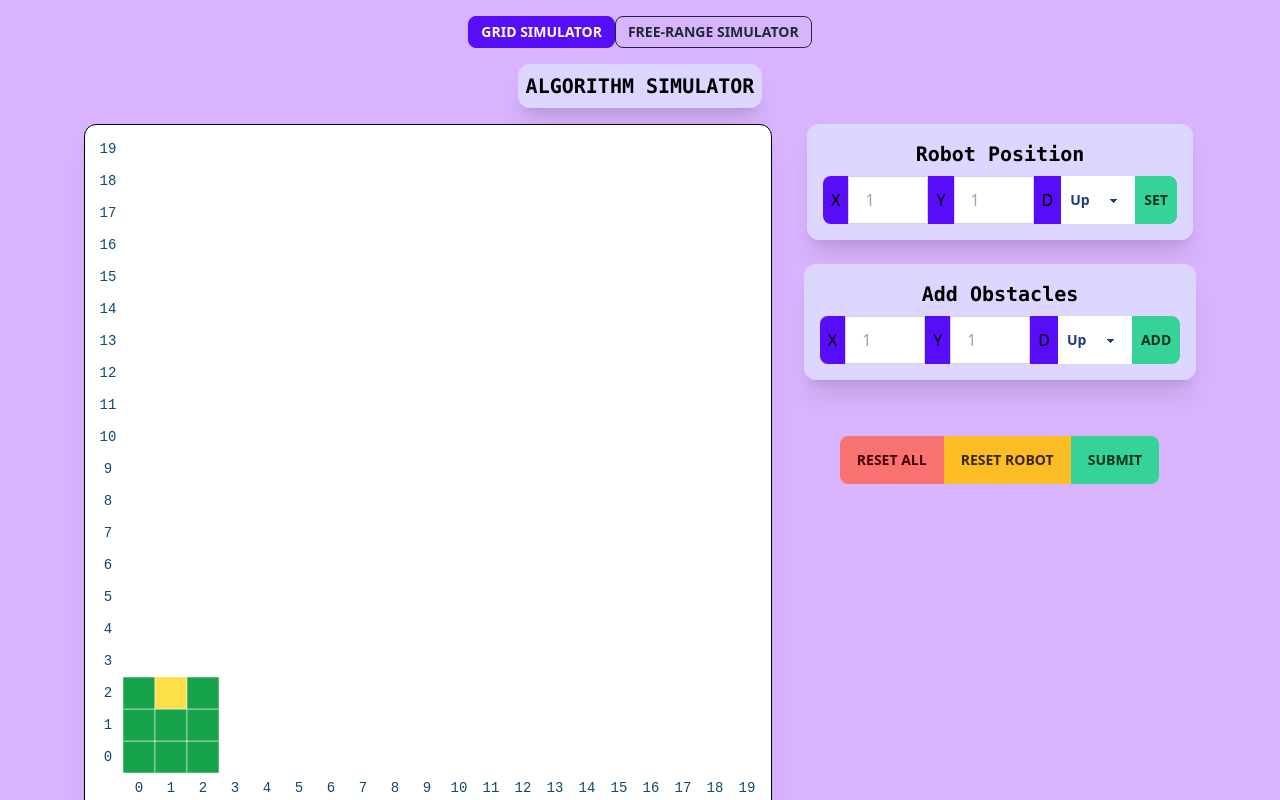
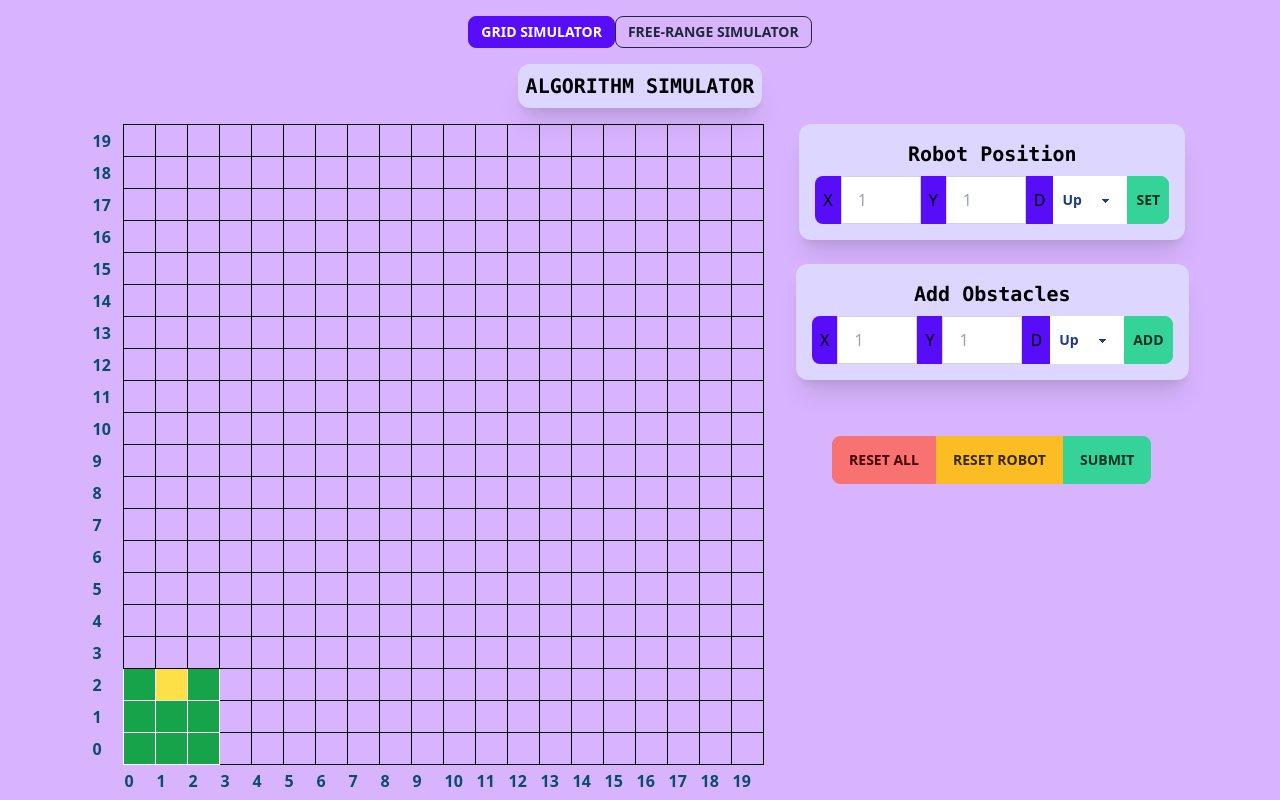
Before and after one commit to Erence/MDP-Group-14-S2-Y25-26, a Next.js app in the folder Algorithm Simulator/: page / in a window 1280 px wide. Built offline with nearby package versions, Linux system fonts and the light colour scheme.

Commit message:
Revert "Full lines follow through simulator"
This reverts commit 28a3139568d450600737eecf120d5133a1c0cc6e.

```diff
--- a/Algorithm Simulator/components/Simulator.js
+++ b/Algorithm Simulator/components/Simulator.js
@@ -1,4 +1,5 @@
-import React, { useState, useEffect, useRef } from "react";
+import React from "react";
+import { useState, useEffect } from "react";
 import QueryAPI from "./QueryAPI";
 
 const Direction = {
@@ -30,6 +31,10 @@ const transformCoord = (x, y) => {
   return { x: 19 - y, y: x };
 };
 
+function classNames(...classes) {
+  return classes.filter(Boolean).join(" ");
+}
+
 export default function Simulator() {
   const [robotState, setRobotState] = useState({
     x: 1,
@@ -51,21 +56,6 @@ export default function Simulator() {
   const [page, setPage] = useState(0);
   const [isPlaying, setIsPlaying] = useState(false);
 
-  // New states for Canvas rendering
-  const [cellSize, setCellSize] = useState(20);
-  const [isMounted, setIsMounted] = useState(false);
-  const canvasRef = useRef(null);
-
-  useEffect(() => {
-    setIsMounted(true);
-    const updateSize = () => {
-      setCellSize(window.innerWidth >= 768 ? 32 : 20);
-    };
-    updateSize(); // Initial call
-    window.addEventListener("resize", updateSize);
-    return () => window.removeEventListener("resize", updateSize);
-  }, []);
-
   const generateNewID = () => {
     while (true) {
       let new_id = Math.floor(Math.random() * 10) + 1; // just try to generate an id;
@@ -82,160 +72,117 @@ export default function Simulator() {
     }
   };
 
-  // Drawing the canvas whenever relevant state changes
-  useEffect(() => {
-    if (!isMounted || !canvasRef.current) return;
-    const canvas = canvasRef.current;
-    const ctx = canvas.getContext("2d");
+  const generateRobotCells = () => {
+    const robotCells = [];
+    let markerX = 0;
+    let markerY = 0;
 
-    // Dimensions parameters
-    const gridOffsetX = 30; // space for y-axis labels
-    const gridOffsetY = 0;
-
-    // Set actual canvas resolution
-    canvas.width = 20 * cellSize + gridOffsetX;
-    canvas.height = 20 * cellSize + 30; // 30px space for x-axis labels
-
-    // Clear previous render
-    ctx.clearRect(0, 0, canvas.width, canvas.height);
-
-    // 1. Draw Grid Border (Optional, leaving it empty as requested)
-    // Draw Axis Labels
-    ctx.font = cellSize === 32 ? "14px monospace" : "10px monospace";
-    ctx.textAlign = "center";
-    ctx.textBaseline = "middle";
-
-    for (let i = 0; i < 20; i++) {
-      const y = i * cellSize;
-      // Y-axis label
-      ctx.fillStyle = "#0c4a6e"; // text-sky-900
-      ctx.fillText(19 - i, gridOffsetX / 2, y + cellSize / 2);
-
-      // X-axis label
-      const x = i * cellSize + gridOffsetX;
-      ctx.fillText(i, x + cellSize / 2, 20 * cellSize + 15);
+    if (Number(robotState.d) === Direction.NORTH) {
+      markerY++;
+    } else if (Number(robotState.d) === Direction.EAST) {
+      markerX++;
+    } else if (Number(robotState.d) === Direction.SOUTH) {
+      markerY--;
+    } else if (Number(robotState.d) === Direction.WEST) {
+      markerX--;
     }
 
-    // Helper: translate simulation grid (0-19) to screen pixels
-    const getScreenCoord = (gridX, gridY) => {
-      const t = transformCoord(gridX, gridY);
-      return {
-        x: t.y * cellSize + gridOffsetX,
-        y: t.x * cellSize + gridOffsetY,
-      };
-    };
-
-    // 2. Draw Start Region
-    const startP = getScreenCoord(startRobot.x, startRobot.y);
-    ctx.fillStyle = "rgba(221, 214, 254, 0.4)"; // light violet
-    // The start region is a 3x3 box, the center is startRobot
-    ctx.fillRect(startP.x - cellSize, startP.y - cellSize, cellSize * 3, cellSize * 3);
-
-    ctx.fillStyle = "#5b21b6"; // text-violet-800
-    ctx.font = "bold 10px sans-serif";
-    ctx.fillText("Start", startP.x + cellSize / 2, startP.y + cellSize / 2);
-
-    // 3. Draw Obstacles
-    for (const ob of obstacles) {
-      const p = getScreenCoord(ob.x, ob.y);
-      ctx.fillStyle = "#1d4ed8"; // bg-blue-700
-      ctx.fillRect(p.x, p.y, cellSize, cellSize);
-
-      // Draw directional red edge
-      ctx.fillStyle = "#ef4444"; // bg-red-500
-      const b = 4; // border thickness
-      if (ob.d === Direction.NORTH) {
-        ctx.fillRect(p.x, p.y, cellSize, b);
-      } else if (ob.d === Direction.SOUTH) {
-        ctx.fillRect(p.x, p.y + cellSize - b, cellSize, b);
-      } else if (ob.d === Direction.EAST) {
-        ctx.fillRect(p.x + cellSize - b, p.y, b, cellSize);
-      } else if (ob.d === Direction.WEST) {
-        ctx.fillRect(p.x, p.y, b, cellSize);
+    // Go from i = -1 to i = 1
+    for (let i = -1; i < 2; i++) {
+      // Go from j = -1 to j = 1
+      for (let j = -1; j < 2; j++) {
+        // Transform the coordinates to our coordinate system where (0, 0) is at the bottom left
+        const coord = transformCoord(robotState.x + i, robotState.y + j);
+        // If the cell is the marker cell, add the robot state to the cell
+        if (markerX === i && markerY === j) {
+          robotCells.push({
+            x: coord.x,
+            y: coord.y,
+            d: robotState.d,
+            s: robotState.s,
+          });
+        } else {
+          robotCells.push({
+            x: coord.x,
+            y: coord.y,
+            d: null,
+            s: -1,
+          });
+        }
       }
     }
 
-    // 4. Draw Robot (3x3 area)
-    let markerGridX = 0;
-    let markerGridY = 0;
-    if (Number(robotState.d) === Direction.NORTH) markerGridY = 1;
-    else if (Number(robotState.d) === Direction.EAST) markerGridX = 1;
-    else if (Number(robotState.d) === Direction.SOUTH) markerGridY = -1;
-    else if (Number(robotState.d) === Direction.WEST) markerGridX = -1;
+    return robotCells;
+  };
 
-    for (let i = -1; i <= 1; i++) {
-      for (let j = -1; j <= 1; j++) {
-        const p = getScreenCoord(robotState.x + i, robotState.y + j);
-        const isMarker = i === markerGridX && j === markerGridY;
+  const generateTrailCells = (path, page) => {
+    const visited = new Set();
+    if (!Array.isArray(path) || path.length === 0) {
+      return visited;
+    }
 
-        if (isMarker) {
-          ctx.fillStyle = robotState.s !== -1 ? "#ef4444" : "#fde047"; // red or yellow
-        } else {
-          ctx.fillStyle = "#16a34a"; // green-600
+    const addLineCells = (from, to) => {
+      // Bresenham line so turns/long moves appear as a continuous trail on the grid.
+      let x0 = from.x;
+      let y0 = from.y;
+      const x1 = to.x;
+      const y1 = to.y;
+
+      const dx = Math.abs(x1 - x0);
+      const dy = Math.abs(y1 - y0);
+      const sx = x0 < x1 ? 1 : -1;
+      const sy = y0 < y1 ? 1 : -1;
+      let err = dx - dy;
+
+      while (true) {
+        visited.add(`${x0},${y0}`);
+        if (x0 === x1 && y0 === y1) {
+          break;
         }
-        ctx.fillRect(p.x, p.y, cellSize, cellSize);
+        const e2 = 2 * err;
+        if (e2 > -dy) {
+          err -= dy;
+          x0 += sx;
+        }
+        if (e2 < dx) {
+          err += dx;
+          y0 += sy;
+        }
+      }
+    };
 
-        // Sub-cell border to distinguish the 3x3 parts
-        ctx.strokeStyle = "rgba(255, 255, 255, 0.5)"; // white grid on robot
-        ctx.lineWidth = 1;
-        ctx.strokeRect(p.x, p.y, cellSize, cellSize);
+    const lastIndex = Math.min(page, path.length - 1);
+    let prevCoord = null;
+    for (let idx = 0; idx <= lastIndex; idx++) {
+      const state = path[idx];
+      if (!state) {
+        continue;
+      }
+      const coord = transformCoord(state.x, state.y);
+      if (prevCoord === null) {
+        visited.add(`${coord.x},${coord.y}`);
+      } else {
+        addLineCells(prevCoord, coord);
+      }
+      prevCoord = coord;
+    }
+
+    // Keep start 3x3 zone clean: do not render trail markers there.
+    const startState = path[0];
+    if (startState) {
+      const startCoord = transformCoord(startState.x, startState.y);
+      for (let dx = -1; dx <= 1; dx++) {
+        for (let dy = -1; dy <= 1; dy++) {
+          visited.delete(`${startCoord.x + dx},${startCoord.y + dy}`);
+        }
       }
     }
 
-    // 5. Draw Path Route (Smooth Continuous Curve)
-    if (path && path.length > 0) {
-      ctx.strokeStyle = "#10b981"; // emerald-500
-      ctx.lineWidth = 4;
-      ctx.lineJoin = "round";
-      ctx.lineCap = "round";
-      ctx.beginPath();
-
-      const lastIndex = Math.min(page, path.length - 1);
-      const points = [];
-      for (let i = 0; i <= lastIndex; i++) {
-        if (!path[i]) continue;
-        const p = getScreenCoord(path[i].x, path[i].y);
-        points.push({ x: p.x + cellSize / 2, y: p.y + cellSize / 2, d: path[i].d });
-      }
-
-      if (points.length > 0) {
-        ctx.moveTo(points[0].x, points[0].y);
-
-        for (let i = 1; i < points.length; i++) {
-          const curr = points[i];
-          const prev = points[i - 1];
-
-          // Check if direction changed (turning) and it's not the last point
-          if (curr.d !== prev.d && i < points.length - 1) {
-            const next = points[i + 1];
-
-            // Draw a straight line up to halfway between prev and curr
-            const midInX = (prev.x + curr.x) / 2;
-            const midInY = (prev.y + curr.y) / 2;
-            ctx.lineTo(midInX, midInY);
-
-            // Calculate halfway between curr and next
-            const midOutX = (curr.x + next.x) / 2;
-            const midOutY = (curr.y + next.y) / 2;
-
-            // Draw a quadratic curve using the corner (curr) as the control point
-            ctx.quadraticCurveTo(curr.x, curr.y, midOutX, midOutY);
-          } else {
-            // For the very last point, or if direction hasn't changed,
-            // but we need to ensure we reach the exact end coordinate if it's the last point.
-            // Actually, if we are in a straight line, it's safe to just lineTo the end of the segment.
-            // If the PREVIOUS point was a turn, we already drew a curve that ended at midOut.
-            // So a subsequent lineTo to curr will just continue the straight line.
-            ctx.lineTo(curr.x, curr.y);
-          }
-        }
-        ctx.stroke();
-      }
-    }
-
-  }, [robotState, startRobot, obstacles, path, page, cellSize, isMounted]);
+    return visited;
+  };
 
   const onChangeX = (event) => {
+    // If the input is an integer and is in the range [0, 19], set ObXInput to the input
     if (Number.isInteger(Number(event.target.value))) {
       const nb = Number(event.target.value);
       if (0 <= nb && nb < 20) {
@@ -243,10 +190,12 @@ export default function Simulator() {
         return;
       }
     }
+    // If the input is not an integer or is not in the range [0, 19], set the input to 0
     setObXInput(0);
   };
 
   const onChangeY = (event) => {
+    // If the input is an integer and is in the range [0, 19], set ObYInput to the input
     if (Number.isInteger(Number(event.target.value))) {
       const nb = Number(event.target.value);
       if (0 <= nb && nb <= 19) {
@@ -254,10 +203,12 @@ export default function Simulator() {
         return;
       }
     }
+    // If the input is not an integer or is not in the range [0, 19], set the input to 0
     setObYInput(0);
   };
 
   const onChangeRobotX = (event) => {
+    // If the input is an integer and is in the range [1, 18], set RobotX to the input
     if (Number.isInteger(Number(event.target.value))) {
       const nb = Number(event.target.value);
       if (1 <= nb && nb < 19) {
@@ -265,10 +216,12 @@ export default function Simulator() {
         return;
       }
     }
+    // If the input is not an integer or is not in the range [1, 18], set the input to 1
     setRobotX(1);
   };
 
   const onChangeRobotY = (event) => {
+    // If the input is an integer and is in the range [1, 18], set RobotY to the input
     if (Number.isInteger(Number(event.target.value))) {
       const nb = Number(event.target.value);
       if (1 <= nb && nb < 19) {
@@ -276,61 +229,83 @@ export default function Simulator() {
         return;
       }
     }
+    // If the input is not an integer or is not in the range [1, 18], set the input to 1
     setRobotY(1);
   };
 
   const onClickObstacle = () => {
+    // If the input is not valid, return
     if (!obXInput && !obYInput) return;
+    // Create a new array of obstacles
     const newObstacles = [...obstacles];
+    // Add the new obstacle to the array
     newObstacles.push({
       x: obXInput,
       y: obYInput,
       d: directionInput,
       id: generateNewID(),
     });
+    // Set the obstacles to the new array
     setObstacles(newObstacles);
   };
 
   const onClickRobot = () => {
+    // Set the robot state to the input
+
     setRobotState({ x: robotX, y: robotY, d: robotDir, s: -1 });
     setStartRobot({ x: robotX, y: robotY });
   };
 
   const onDirectionInputChange = (event) => {
+    // Set the direction input to the input
     setDirectionInput(Number(event.target.value));
   };
 
   const onRobotDirectionInputChange = (event) => {
+    // Set the robot direction to the input
     setRobotDir(event.target.value);
   };
 
   const onRemoveObstacle = (ob) => {
+    // If the path is not empty or the algorithm is computing, return
     if (path.length > 0 || isComputing) return;
+    // Create a new array of obstacles
     const newObstacles = [];
+    // Add all the obstacles except the one to remove to the new array
     for (const o of obstacles) {
       if (o.x === ob.x && o.y === ob.y) continue;
       newObstacles.push(o);
     }
+    // Set the obstacles to the new array
     setObstacles(newObstacles);
   };
 
   const compute = () => {
+    // Set computing to true, act like a lock
     setIsComputing(true);
+    // Call the query function from the API
     QueryAPI.query(obstacles, robotX, robotY, robotDir, (data, err) => {
       if (data) {
+        // If the data is valid, set the path
         setPath(data.data.path);
+        // Set the commands
         const commands = [];
         for (let x of data.data.commands) {
-          if (x.startsWith("SNAP")) continue;
+          // If the command is a snapshot, skip it
+          if (x.startsWith("SNAP")) {
+            continue;
+          }
           commands.push(x);
         }
         setCommands(commands);
       }
+      // Set computing to false, release the lock
       setIsComputing(false);
     });
   };
 
   const onResetAll = () => {
+    // Reset all the states
     setRobotX(1);
     setRobotDir(0);
     setRobotY(1);
@@ -343,6 +318,7 @@ export default function Simulator() {
   };
 
   const onReset = () => {
+    // Reset all the states
     setRobotX(1);
     setRobotDir(0);
     setRobotY(1);
@@ -351,6 +327,137 @@ export default function Simulator() {
     setPath([]);
     setCommands([]);
     setPage(0);
+  };
+
+  const renderGrid = () => {
+    // Initialize the empty rows array
+    const rows = [];
+
+    const baseStyle = {
+      width: 25,
+      height: 25,
+      borderStyle: "solid",
+      borderTopWidth: 1,
+      borderBottomWidth: 1,
+      borderLeftWidth: 1,
+      borderRightWidth: 1,
+      padding: 0,
+    };
+
+    // Generate robot cells
+    const robotCells = generateRobotCells();
+    const visitedTrail = generateTrailCells(path, page);
+    const startCoord = transformCoord(startRobot.x, startRobot.y);
+
+    // Generate the grid
+    for (let i = 0; i < 20; i++) {
+      const cells = [
+        // Header cells
+        <td key={i} className="w-5 h-5 md:w-8 md:h-8">
+          <span className="text-sky-900 font-bold text-[0.6rem] md:text-base ">
+            {19 - i}
+          </span>
+        </td>,
+      ];
+
+      for (let j = 0; j < 20; j++) {
+        let foundOb = null;
+        let foundRobotCell = null;
+
+        for (const ob of obstacles) {
+          const transformed = transformCoord(ob.x, ob.y);
+          if (transformed.x === i && transformed.y === j) {
+            foundOb = ob;
+            break;
+          }
+        }
+
+        if (!foundOb) {
+          for (const cell of robotCells) {
+            if (cell.x === i && cell.y === j) {
+              foundRobotCell = cell;
+              break;
+            }
+          }
+        }
+        const isTrailCell = visitedTrail.has(`${i},${j}`);
+
+        if (foundOb) {
+          if (foundOb.d === Direction.WEST) {
+            cells.push(
+              <td className="border border-l-4 border-l-red-500 w-5 h-5 md:w-8 md:h-8 bg-blue-700" />
+            );
+          } else if (foundOb.d === Direction.EAST) {
+            cells.push(
+              <td className="border border-r-4 border-r-red-500 w-5 h-5 md:w-8 md:h-8 bg-blue-700" />
+            );
+          } else if (foundOb.d === Direction.NORTH) {
+            cells.push(
+              <td className="border border-t-4 border-t-red-500 w-5 h-5 md:w-8 md:h-8 bg-blue-700" />
+            );
+          } else if (foundOb.d === Direction.SOUTH) {
+            cells.push(
+              <td className="border border-b-4 border-b-red-500 w-5 h-5 md:w-8 md:h-8 bg-blue-700" />
+            );
+          } else if (foundOb.d === Direction.SKIP) {
+            cells.push(
+              <td className="border w-5 h-5 md:w-8 md:h-8 bg-blue-700" />
+            );
+          }
+        } else if (foundRobotCell) {
+          if (foundRobotCell.d !== null) {
+            cells.push(
+              <td
+                className={`border w-5 h-5 md:w-8 md:h-8 ${foundRobotCell.s != -1 ? "bg-red-500" : "bg-yellow-300"
+                  }`}
+              />
+            );
+          } else {
+            cells.push(
+              <td className="bg-green-600 border-white border w-5 h-5 md:w-8 md:h-8" />
+            );
+          }
+        } else if (isTrailCell) {
+          cells.push(
+            <td className="border-black border w-5 h-5 md:w-8 md:h-8">
+              <div className="w-1.5 h-1.5 md:w-2 md:h-2 rounded-full bg-blue-900 mx-auto my-auto" />
+            </td>
+          );
+        } else {
+          const isStartArea =
+            Math.abs(i - startCoord.x) <= 1 &&
+            Math.abs(j - startCoord.y) <= 1;
+          const isStartCenter = i === startCoord.x && j === startCoord.y;
+          cells.push(
+            <td
+              className={`border-black border w-5 h-5 md:w-8 md:h-8 ${isStartArea ? "bg-violet-200" : ""
+                }`}
+            >
+              {isStartCenter && (
+                <span className="block text-[0.45rem] md:text-xs font-bold text-violet-800">
+                  Start
+                </span>
+              )}
+            </td>
+          );
+        }
+      }
+
+      rows.push(<tr key={19 - i}>{cells}</tr>);
+    }
+
+    const yAxis = [<td key={0} />];
+    for (let i = 0; i < 20; i++) {
+      yAxis.push(
+        <td className="w-5 h-5 md:w-8 md:h-8">
+          <span className="text-sky-900 font-bold text-[0.6rem] md:text-base ">
+            {i}
+          </span>
+        </td>
+      );
+    }
+    rows.push(<tr key={20}>{yAxis}</tr>);
+    return rows;
   };
 
   useEffect(() => {
@@ -374,26 +481,20 @@ export default function Simulator() {
   return (
     <div className="flex flex-col items-center justify-center">
       <div className="flex flex-col items-center text-center bg-[#ddd6fe] rounded-xl shadow-xl mb-4">
-        <h2 className="card-title text-black p-2 font-mono">
-          ALGORITHM SIMULATOR
-        </h2>
+        <h2 className="card-title text-black p-2 font-mono">ALGORITHM SIMULATOR</h2>
       </div>
 
       <div className="flex flex-col lg:flex-row items-center lg:items-start gap-8">
-        <div className="flex flex-col items-center border border-black p-2 rounded-xl bg-white shadow-xl">
-          {isMounted ? (
-            <canvas ref={canvasRef} className="block" />
-          ) : (
-            <div className="w-[420px] h-[420px] flex items-center justify-center text-gray-400">Loading Canvas...</div>
-          )}
+        <div className="flex flex-col items-center">
+          <table className="border-collapse border-none border-black ">
+            <tbody>{renderGrid()}</tbody>
+          </table>
         </div>
 
         <div className="flex flex-col items-center text-center gap-6">
           <div className="flex flex-col items-center text-center bg-[#ddd6fe] rounded-xl shadow-xl">
             <div className="card-body items-center text-center p-4">
-              <h2 className="card-title text-black font-mono">
-                Robot Position
-              </h2>
+              <h2 className="card-title text-black font-mono">Robot Position</h2>
               <div className="form-control">
                 <label className="input-group input-group-horizontal">
                   <span className="bg-primary p-2">X</span>
@@ -425,10 +526,7 @@ export default function Simulator() {
                     <option value={ObDirection.WEST}>Left</option>
                     <option value={ObDirection.EAST}>Right</option>
                   </select>
-                  <button
-                    className="btn btn-success p-2"
-                    onClick={onClickRobot}
-                  >
+                  <button className="btn btn-success p-2" onClick={onClickRobot}>
                     Set
                   </button>
                 </label>
@@ -437,9 +535,7 @@ export default function Simulator() {
           </div>
 
           <div className="flex flex-col items-center text-center bg-[#ddd6fe] p-4 rounded-xl shadow-xl">
-            <h2 className="card-title text-black pb-2 font-mono">
-              Add Obstacles
-            </h2>
+            <h2 className="card-title text-black pb-2 font-mono">Add Obstacles</h2>
             <div className="form-control">
               <label className="input-group input-group-horizontal">
                 <span className="bg-primary p-2">X</span>
@@ -472,10 +568,7 @@ export default function Simulator() {
                   <option value={ObDirection.EAST}>Right</option>
                   <option value={ObDirection.SKIP}>None</option>
                 </select>
-                <button
-                  className="btn btn-success p-2"
-                  onClick={onClickObstacle}
-                >
+                <button className="btn btn-success p-2" onClick={onClickObstacle}>
                   Add
                 </button>
               </label>
@@ -486,11 +579,11 @@ export default function Simulator() {
             {obstacles.map((ob) => {
               return (
                 <div
-                  key={ob.id}
+                  key={ob}
                   className="badge flex flex-row text-black bg-sky-100 rounded-xl text-xs md:text-sm h-max border-cyan-500 cursor-pointer hover:bg-sky-200 transition-colors"
                   onClick={() => onRemoveObstacle(ob)}
                 >
-                  <div className="flex flex-col">
+                  <div flex flex-col>
                     <div>X: {ob.x}</div>
                     <div>Y: {ob.y}</div>
                     <div>D: {DirectionToString[ob.d]}</div>
@@ -500,7 +593,7 @@ export default function Simulator() {
                       xmlns="http://www.w3.org/2000/svg"
                       fill="none"
                       viewBox="0 0 24 24"
-                      className="inline-block w-4 h-4 stroke-current ml-1"
+                      className="inline-block w-4 h-4 stroke-current"
                     >
                       <path
                         strokeLinecap="round"
```
